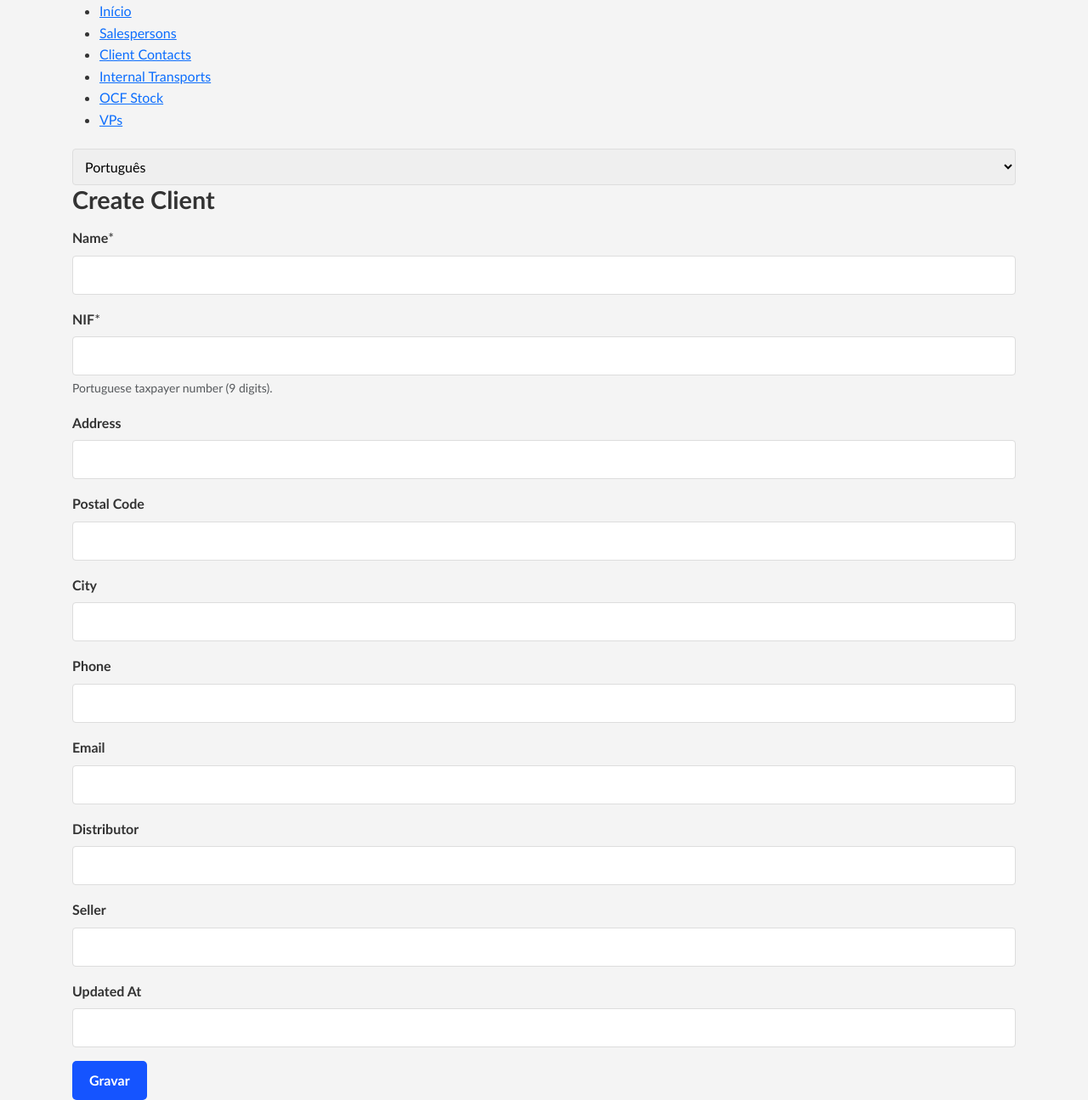
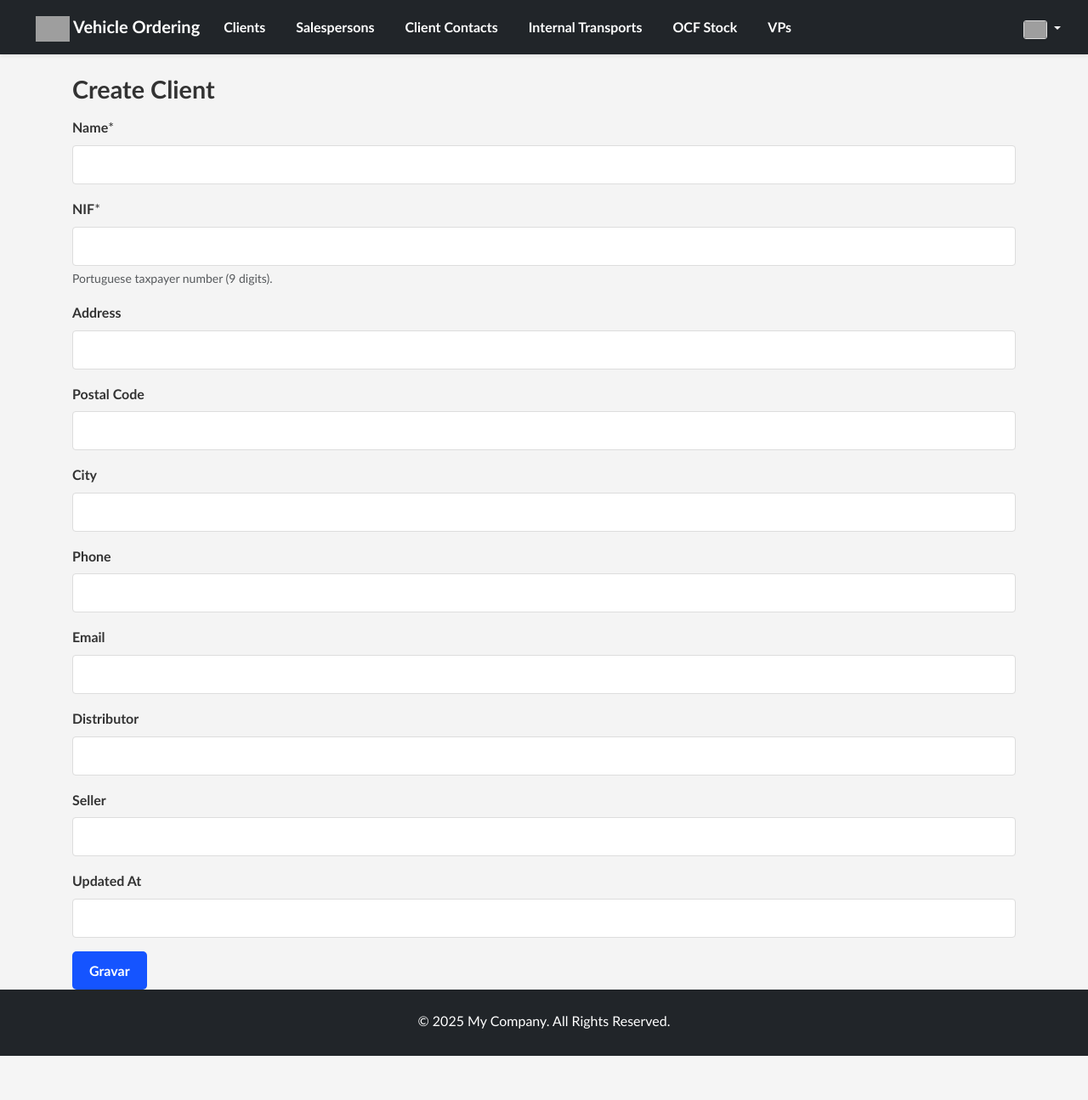
Before and after one commit to NuSerraLopes/Gestao_Stock, a Django app: page /pt/clients/create/ in a window 1280 px wide. Shown: the whole page at 85% size. After the commit the page ends 1243 px from the top, so only its background shows below. Run offline with Django 5.2, Linux system fonts and the light colour scheme; some libraries are stand-ins or nearby versions; grey boxes are pictures that could not be loaded.

Commit message:
changed layout of base.html

```diff
--- a/templates/base.html
+++ b/templates/base.html
@@ -1,12 +1,11 @@
+{% load static %}
 {% load i18n %}
-{% load static %}
-
 <!DOCTYPE html>
-<html>
+<html lang="en">
 <head>
     <meta charset="UTF-8">
     <meta name="viewport" content="width=device-width, initial-scale=1.0">
-    <title>{% block title %}{% translate "Demo Booking App" %}{% endblock %}</title>
+    <title>{% block title %}{% translate "Vehicle Ordering App" %}{% endblock %}</title>
 
     <!-- Bootstrap CSS from local static file -->
     <link rel="stylesheet" href="{% static 'css/bootstrap.min.css' %}">
@@ -16,40 +15,99 @@
 
     <link rel="icon" href="{% static 'images/favicon.ico' %}" type="image/ico">
 </head>
-<body>
-    <div class="container">
-        <nav>
-            <ul>
-                <li><a href="{% url 'Encomenda_Veiculos:home' %}">{% translate "Home" %}</a></li>
-                <li><a href="{% url 'Encomenda_Veiculos:salesperson_list' %}">{% translate "Salespersons" %}</a></li>
-                <li><a href="{% url 'Encomenda_Veiculos:clientcontact_list' %}">{% translate "Client Contacts" %}</a></li>
-                <li><a href="{% url 'Encomenda_Veiculos:internaltransport_list' %}">{% translate "Internal Transports" %}</a></li>
-                <li><a href="{% url 'Encomenda_Veiculos:ocfstock_list' %}">{% translate "OCF Stock" %}</a></li>
-                <li><a href="{% url 'Encomenda_Veiculos:vp_list' %}">{% translate "VPs" %}</a></li>
-            </ul>
-            <div class="language-switcher">
-                {% get_current_language as current_language %}
-                <form action="/i18n/setlang/" method="post">
-                    {% csrf_token %}
-                    <input name="next" type="hidden" value="{{ request.get_full_path|urlencode }}">
-                    <select name="language" onchange="this.form.submit()">
-                        {% get_available_languages as languages %}
-                        {% for lang_code, lang_name in languages %}
-                            <option value="{{ lang_code }}" {% if lang_code == current_language %}selected{% endif %}>
-                                {% if lang_code == 'pt' %}
-                                    <img src="{% static 'flags/pt.png' %}" alt="Português">
-                                {% elif lang_code == 'en' %}
-                                    <img src="{% static 'flags/uk.png' %}" alt="English">
-                                {% endif %}
-                                {{ lang_name }}
-                            </option>
-                        {% endfor %}
-                    </select>
-                </form>
+<body class="d-flex flex-column min-vh-100">
+    <nav class="navbar navbar-expand-lg navbar-dark bg-dark shadow-sm">
+        <div class="container-fluid">
+            <a class="navbar-brand" href="{% url 'Encomenda_Veiculos:home' %}">
+                <img src="{% static 'images/Logo.svg' %}" alt="{% translate 'VehicleApp Logo' %}" style="height: 30px; width: auto;">
+                {% translate "Vehicle Ordering" %}
+            </a>
+            <button class="navbar-toggler" type="button" data-bs-toggle="collapse" data-bs-target="#navbarNav" aria-controls="navbarNav" aria-expanded="false" aria-label="Toggle navigation">
+                <span class="navbar-toggler-icon"></span>
+            </button>
+            <div class="collapse navbar-collapse" id="navbarNav">
+                <ul class="navbar-nav me-auto mb-2 mb-lg-0">
+                    <li class="nav-item">
+                        <a class="nav-link" href="{% url 'Encomenda_Veiculos:client_list' %}">{% translate "Clients" %}</a>
+                    </li>
+                    <li class="nav-item">
+                        <a class="nav-link" href="{% url 'Encomenda_Veiculos:salesperson_list' %}">{% translate "Salespersons" %}</a>
+                    </li>
+                    <li class="nav-item">
+                        <a class="nav-link" href="{% url 'Encomenda_Veiculos:clientcontact_list' %}">{% translate "Client Contacts" %}</a>
+                    </li>
+                    <li class="nav-item">
+                        <a class="nav-link" href="{% url 'Encomenda_Veiculos:internaltransport_list' %}">{% translate "Internal Transports" %}</a>
+                    </li>
+                    <li class="nav-item">
+                        <a class="nav-link" href="{% url 'Encomenda_Veiculos:ocfstock_list' %}">{% translate "OCF Stock" %}</a>
+                    </li>
+                    <li class="nav-item">
+                        <a class="nav-link" href="{% url 'Encomenda_Veiculos:vp_list' %}">{% translate "VPs" %}</a>
+                    </li>
+                </ul>
+
+                <div class="d-flex align-items-center">
+                    <div class="nav-item dropdown ms-3">
+                        <button class="btn nav-link dropdown-toggle text-white" id="languageDropdown" data-bs-toggle="dropdown" aria-expanded="false" type="button" style="background: transparent; border: none; padding: 0;">
+                            {% get_current_language as LANGUAGE_CODE %}
+                            <img src="{% if LANGUAGE_CODE == 'pt' %}{% static 'flags/pt.png' %}{% else %}{% static 'flags/uk.png' %}{% endif %}" alt="Language" class="flag-icon">
+                        </button>
+                        <ul class="dropdown-menu dropdown-menu-end" aria-labelledby="languageDropdown">
+                            <li>
+                                <form action="{% url 'set_language' %}" method="post" class="d-inline">
+                                    {% csrf_token %}
+                                    <input type="hidden" name="next" value="{{ request.get_full_path }}">
+                                    <input type="hidden" name="language" value="en">
+                                    <button type="submit" class="dropdown-item">
+                                        <img src="{% static 'flags/uk.png' %}" alt="English" class="flag-icon me-2"> English
+                                    </button>
+                                </form>
+                            </li>
+                            <li>
+                                <form action="{% url 'set_language' %}" method="post" class="d-inline">
+                                    {% csrf_token %}
+                                    <input type="hidden" name="next" value="{{ request.get_full_path }}">
+                                    <input type="hidden" name="language" value="pt">
+                                    <button type="submit" class="dropdown-item">
+                                        <img src="{% static 'flags/pt.png' %}" alt="Português" class="flag-icon me-2"> Português
+                                    </button>
+                                </form>
+                            </li>
+                        </ul>
+                    </div>
+                </div>
             </div>
-        </nav>
-        {% block content %}
-        {% endblock %}
-    </div>
+        </div>
+    </nav>
+
+    <main class="container mt-4">
+        {# --- Django Messages Display --- #}
+        {% if messages %}
+            <div class="messages-container">
+                {% for message in messages %}
+                    <div class="alert {% if message.tags %}alert-{{ message.tags }}{% else %}alert-info{% endif %} alert-dismissible fade show" role="alert">
+                        {{ message }}
+                        <button type="button" class="btn-close" data-bs-dismiss="alert" aria-label="Close"></button>
+                    </div>
+                {% endfor %}
+            </div>
+        {% endif %}
+
+        {% block content %}{% endblock %}
+    </main>
+    <footer class="bg-dark text-white text-center py-4 mt-auto">
+        <div class="container">
+            <p class="mb-1">
+                &copy; {% now "Y" %} {% translate "My Company. All Rights Reserved."%}
+            </p>
+        </div>
+    </footer>
+<script src="{% static 'js/bootstrap.bundle.min.js' %}"></script>
+
+    {% block scripts %}
+    {# Child templates can inject their specific scripts here #}
+    {% endblock scripts %}
+
 </body>
 </html>
```
